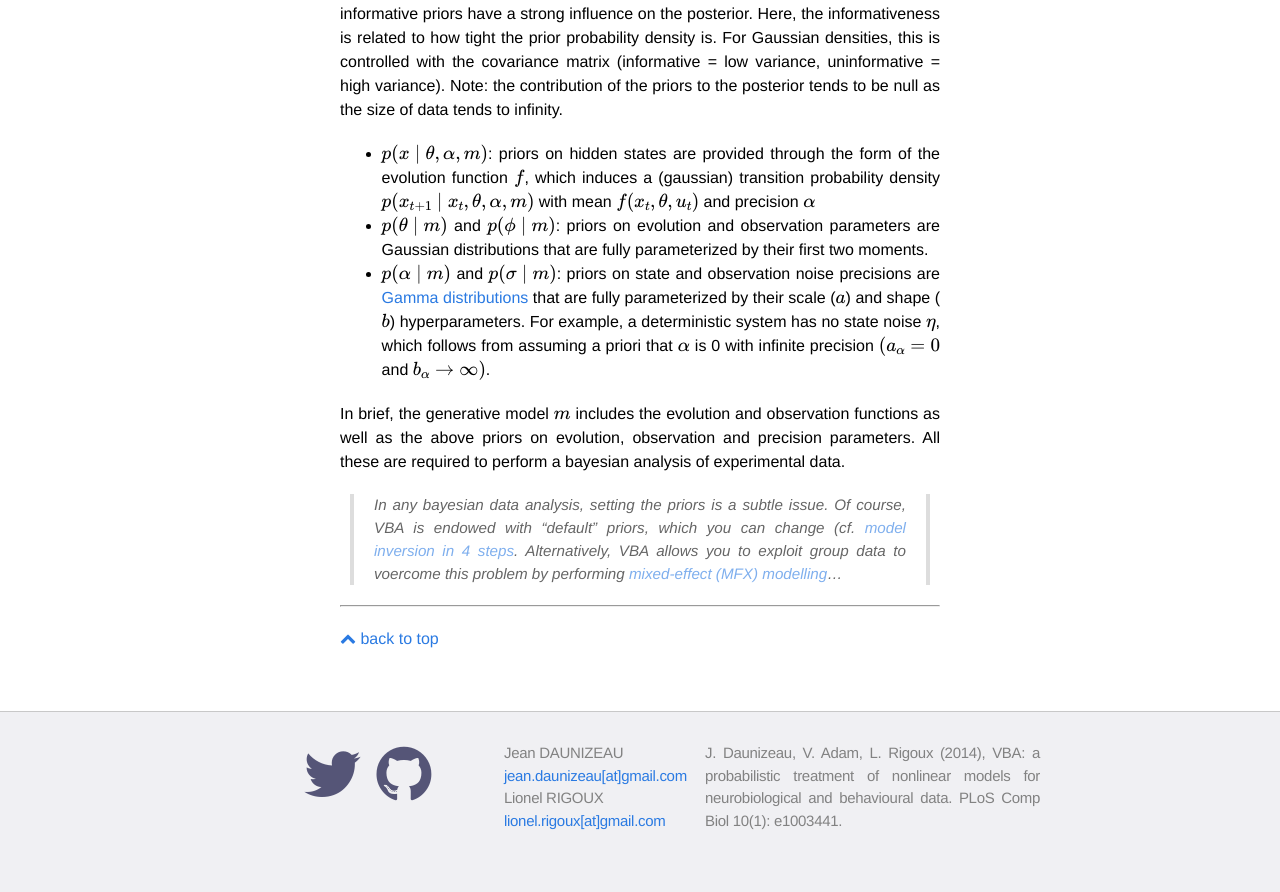
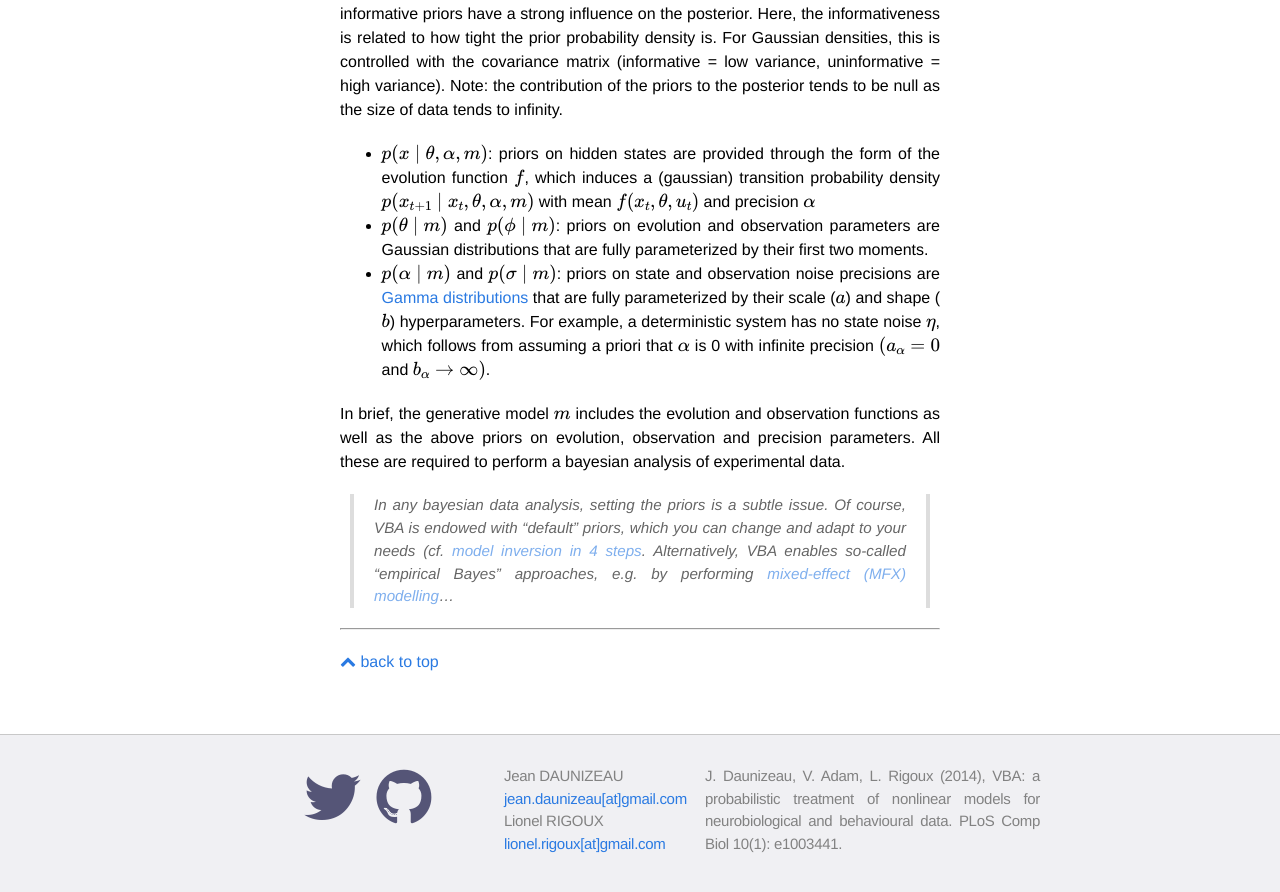
Before and after one commit to MBB-team/VBA-toolbox, a Jekyll site: the page built from _wiki/Structure-of-VBA's-generative-model.md, in a window 1280 px wide and 900 px high, scrolled down 5110 px. Shown: the top 892 px of the window. Built offline with Jekyll 4.4.1, drawn with Linux system fonts in a browser that asks for light colours; nearby versions of some CDN libraries; formulas are drawn with MathJax 3.

Commit message:
Update Structure-of-VBA's-generative-model.md

```diff
--- a/_wiki/Structure-of-VBA's-generative-model.md
+++ b/_wiki/Structure-of-VBA's-generative-model.md
@@ -115,4 +115,4 @@ Priors can vary in how "informative" they are. This is important because highly
 
 In brief, the generative model $$m$$ includes the evolution and observation functions as well as the above priors on evolution, observation and precision parameters. All these are required to perform a bayesian analysis of experimental data.
 
-> In any bayesian data analysis, setting the priors is a subtle issue. Of course, VBA is endowed with "default" priors, which you can change (cf. [model inversion in 4 steps]({{ site.baseurl }}/wiki/VBA-model-inversion-in-4-steps). Alternatively, VBA allows you to exploit group data to voercome this problem by performing [mixed-effect (MFX) modelling]({{ site.baseurl }}/wiki/VBA-MFX)...
+> In any bayesian data analysis, setting the priors is a subtle issue. Of course, VBA is endowed with "default" priors, which you can change and adapt to your needs (cf. [model inversion in 4 steps]({{ site.baseurl }}/wiki/VBA-model-inversion-in-4-steps). Alternatively, VBA enables so-called "empirical Bayes" approaches, e.g. by performing [mixed-effect (MFX) modelling]({{ site.baseurl }}/wiki/VBA-MFX)...
```
